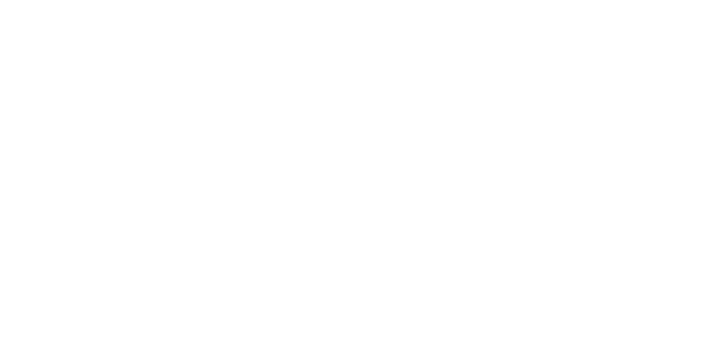
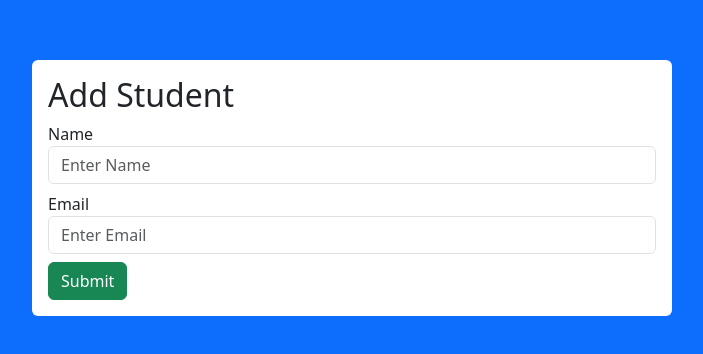
Before and after one commit to MFadjarshah/CRUD, a React (Create React App) app in the folder frontend/: page /create in a window 1280 px wide. Before the commit this address had no page. Shown: the part 212-566 px from the top of the page, without its empty margins (288-991 px from the left). Built offline with nearby package versions, Linux system fonts and the light colour scheme.

Commit message:
create new name and email is not working

```diff
--- a/frontend/package.json
+++ b/frontend/package.json
@@ -10,7 +10,7 @@
     "bootstrap": "^5.3.3",
     "react": "^18.3.1",
     "react-dom": "^18.3.1",
-    "react-router-dom": "^6.26.0",
+    "react-router-dom": "^6.26.1",
     "react-scripts": "5.0.1",
     "web-vitals": "^2.1.4"
   },
--- a/frontend/src/App.js
+++ b/frontend/src/App.js
@@ -1,6 +1,7 @@
 import "bootstrap/dist/css/bootstrap.min.css";
 import { BrowserRouter, Routes, Route } from "react-router-dom";
 import Student from "./Student";
+import CreateStudent from "./CreateStudent";
 
 function App() {
   return (
@@ -8,6 +9,7 @@ function App() {
       <BrowserRouter>
         <Routes>
           <Route path="/" element={<Student />}></Route>
+          <Route path="/create" element={<CreateStudent />}></Route>
         </Routes>
       </BrowserRouter>
     </div>
--- /dev/null
+++ b/frontend/src/CreateStudent.js
@@ -0,0 +1,52 @@
+import axios from "axios";
+import React, { useState } from "react";
+import { useNavigate } from "react-router-dom";
+
+function CreateStudent() {
+  const [name, setName] = useState("");
+  const [email, setEmail] = useState("");
+  const navigate = useNavigate();
+
+  function handleSubmit(event) {
+    event.preventDefault();
+    // Use axios library to past the data
+    axios
+      .post("http://localhost:8081/create", { name, email })
+      .then((res) => {
+        console.log(res);
+        //   Navigate back to home
+        navigate("/");
+      })
+      .catch((err) => console.log(err));
+  }
+  return (
+    <div className="d-flex vh-100 bg-primary justify-content-center align-items-center">
+      <div className="w-50 bg-white rounded p-3">
+        <form onSubmit={handleSubmit}>
+          <h2>Add Student</h2>
+          <div className="mb-2">
+            <label htmlFor="">Name</label>
+            <input
+              type="text"
+              placeholder="Enter Name"
+              className="form-control"
+              onChange={(e) => setName(e.target.value)}
+            />
+          </div>
+          <div className="mb-2">
+            <label htmlFor="">Email</label>
+            <input
+              type="email"
+              placeholder="Enter Email"
+              className="form-control"
+              onChange={(e) => setEmail(e.target.value)}
+            />
+          </div>
+          <button className="btn btn-success">Submit</button>
+        </form>
+      </div>
+    </div>
+  );
+}
+
+export default CreateStudent;
--- a/frontend/src/Student.js
+++ b/frontend/src/Student.js
@@ -1,5 +1,6 @@
 import React, { useEffect, useState } from "react";
 import axios from "axios";
+import { Link } from "react-router-dom";
 
 function Student() {
   //To display the data
@@ -17,13 +18,16 @@ function Student() {
   return (
     <div className="d-flex vh-100 bg-primary justify-content-center align-items-center">
       <div className="w-50 bg-white rounded p-3">
-        <button className="btn btn-success">Add +</button>
+        <Link to="/create" className="btn btn-success">
+          Add +
+        </Link>
         <table className="table">
           <thead>
             <tr>
               {/* <th>ID</th> */}
               <th>Name</th>
               <th>Email</th>
+              <th>Action</th>
             </tr>
           </thead>
           <tbody>
@@ -33,6 +37,10 @@ function Student() {
                 {/* <td>{data.ID}</td> */}
                 <td>{data.Name}</td>
                 <td>{data.Email}</td>
+                <td>
+                  <button className="btn btn-primary">Update</button>
+                  <button className="btn btn-danger ms-2">Delete</button>
+                </td>
               </tr>
             ))}
           </tbody>
```
Also changed, not shown: 2 other files (tests, documents, lock files or other folders).
